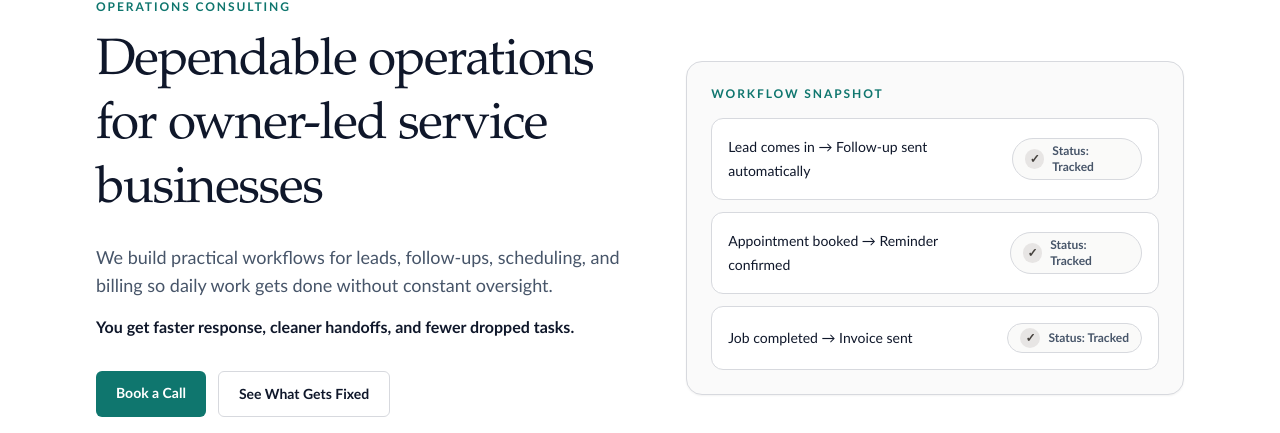
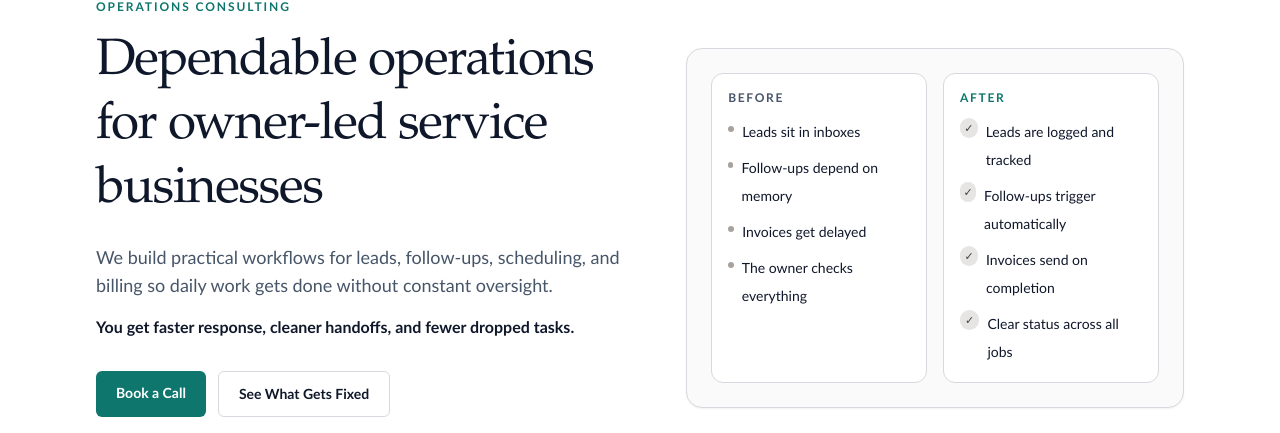
Before and after one commit to blakegrosenthal/operaite-site, a Next.js app: page / in a window 1280 px wide. Shown: the part 198-631 px from the top of the page. Built offline with nearby package versions, Linux system fonts and the light colour scheme; no server answers.

Commit message:
update site

```diff
--- a/app/page.tsx
+++ b/app/page.tsx
@@ -52,7 +52,7 @@ export default function HomePage() {
             </p>
           </div>
           <div>
-            <SystemSnapshot />
+            <BeforeAfterPanel />
           </div>
         </div>
       </section>
@@ -203,44 +203,65 @@ export default function HomePage() {
   )
 }
 
-function SystemSnapshot() {
-  const rows = [
-    {
-      flow: 'Lead comes in → Follow-up sent automatically',
-      status: 'Tracked'
-    },
-    {
-      flow: 'Appointment booked → Reminder confirmed',
-      status: 'Tracked'
-    },
-    {
-      flow: 'Job completed → Invoice sent',
-      status: 'Tracked'
-    }
-  ] as const
-
+function BeforeAfterPanel() {
   return (
     <div className="rounded-2xl border border-line bg-neutral-50 p-5 shadow-sm transition-all duration-300 ease-out hover:-translate-y-0.5 hover:shadow sm:p-6">
-      <p className="text-xs font-semibold uppercase tracking-[0.16em] text-accent">
-        Workflow Snapshot
-      </p>
-      <div className="mt-4 space-y-3">
-        {rows.map((row) => (
-          <div
-            key={row.flow}
-            className="flex flex-col gap-3 rounded-xl border border-line bg-white p-4 sm:flex-row sm:items-center sm:justify-between"
-          >
-            <p className="text-sm font-medium leading-6 text-foreground">
-              {row.flow}
-            </p>
-            <div className="inline-flex items-center gap-2 rounded-full border border-line bg-stone-50 px-3 py-1 text-xs font-semibold text-muted">
-              <span className="inline-flex h-5 w-5 items-center justify-center rounded-full bg-stone-200 text-stone-700">
+      <div className="grid gap-4 sm:grid-cols-2">
+        <div className="rounded-xl border border-line bg-white p-4">
+          <p className="text-xs font-semibold uppercase tracking-[0.14em] text-muted">
+            Before
+          </p>
+          <ul className="mt-3 space-y-2 text-sm leading-7 text-foreground">
+            <li className="flex items-start gap-2">
+              <span className="mt-2 block h-1.5 w-1.5 rounded-full bg-stone-400" />
+              <span>Leads sit in inboxes</span>
+            </li>
+            <li className="flex items-start gap-2">
+              <span className="mt-2 block h-1.5 w-1.5 rounded-full bg-stone-400" />
+              <span>Follow-ups depend on memory</span>
+            </li>
+            <li className="flex items-start gap-2">
+              <span className="mt-2 block h-1.5 w-1.5 rounded-full bg-stone-400" />
+              <span>Invoices get delayed</span>
+            </li>
+            <li className="flex items-start gap-2">
+              <span className="mt-2 block h-1.5 w-1.5 rounded-full bg-stone-400" />
+              <span>The owner checks everything</span>
+            </li>
+          </ul>
+        </div>
+
+        <div className="rounded-xl border border-line bg-white p-4">
+          <p className="text-xs font-semibold uppercase tracking-[0.14em] text-accent">
+            After
+          </p>
+          <ul className="mt-3 space-y-2 text-sm leading-7 text-foreground">
+            <li className="flex items-start gap-2">
+              <span className="inline-flex h-5 w-5 items-center justify-center rounded-full bg-stone-200 text-[11px] text-stone-700">
                 ✓
               </span>
-              <span>Status: {row.status}</span>
-            </div>
-          </div>
-        ))}
+              <span>Leads are logged and tracked</span>
+            </li>
+            <li className="flex items-start gap-2">
+              <span className="inline-flex h-5 w-5 items-center justify-center rounded-full bg-stone-200 text-[11px] text-stone-700">
+                ✓
+              </span>
+              <span>Follow-ups trigger automatically</span>
+            </li>
+            <li className="flex items-start gap-2">
+              <span className="inline-flex h-5 w-5 items-center justify-center rounded-full bg-stone-200 text-[11px] text-stone-700">
+                ✓
+              </span>
+              <span>Invoices send on completion</span>
+            </li>
+            <li className="flex items-start gap-2">
+              <span className="inline-flex h-5 w-5 items-center justify-center rounded-full bg-stone-200 text-[11px] text-stone-700">
+                ✓
+              </span>
+              <span>Clear status across all jobs</span>
+            </li>
+          </ul>
+        </div>
       </div>
     </div>
   )
```
